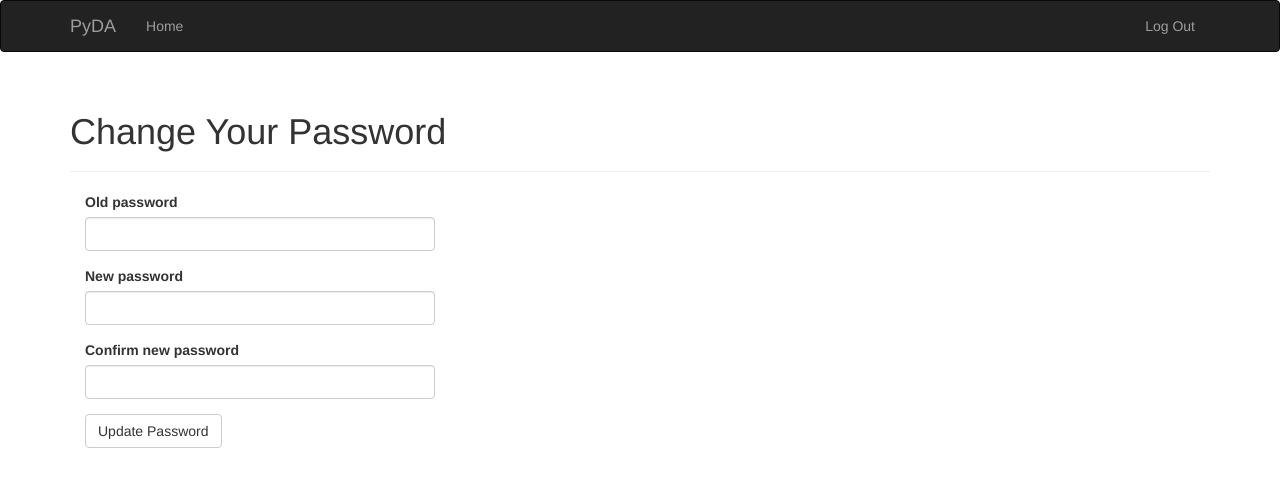
After one commit to 4kind/pyda, a Flask app: page /auth/change-password in a window 1280 px wide. The commit adds this page. Shown: the top 487 px of the page. Run offline with Flask 2, Linux system fonts and the light colour scheme; the visitor is signed in with stand-in values (Sample User, id 1); some libraries are stand-ins or nearby versions.

Commit message:
* possible to change password

```diff
--- a/app/auth/forms.py
+++ b/app/auth/forms.py
@@ -1,6 +1,6 @@
 from flask_wtf import Form
 from wtforms import StringField, PasswordField, BooleanField, SubmitField
-from wtforms.validators import DataRequired, Email, Length
+from wtforms.validators import DataRequired, Email, Length, EqualTo
 
 
 class LoginForm(Form):
@@ -8,3 +8,11 @@ class LoginForm(Form):
     password = PasswordField('Password', validators=[DataRequired()])
     remember_me = BooleanField('Keep me logged in')
     submit = SubmitField('Log In')
+
+
+class ChangePasswordForm(Form):
+    old_password = PasswordField('Old password', validators=[DataRequired()])
+    password = PasswordField('New password', validators=[
+        DataRequired(), EqualTo('password2', message='Passwords must match')])
+    password2 = PasswordField('Confirm new password', validators=[DataRequired()])
+    submit = SubmitField('Update Password')
--- a/app/auth/views.py
+++ b/app/auth/views.py
@@ -1,8 +1,9 @@
 from flask import render_template, redirect, request, url_for, flash
-from flask_login import login_user, logout_user, login_required
+from flask_login import login_user, logout_user, login_required, current_user
 from . import auth
+from .. import db
 from ..models import User
-from .forms import LoginForm
+from .forms import LoginForm, ChangePasswordForm
 
 
 @auth.route('/login', methods=['GET', 'POST'])
@@ -23,3 +24,18 @@ def logout():
     logout_user()
     flash('You have been logged out.')
     return redirect(url_for('main.index'))
+
+
+@auth.route('/change-password', methods=['GET', 'POST'])
+@login_required
+def change_password():
+    form = ChangePasswordForm()
+    if form.validate_on_submit():
+        if current_user.verify_password(form.old_password.data):
+            current_user.password = form.password.data
+            db.session.add(current_user)
+            flash('Your password has been updated.')
+            return redirect(url_for('main.index'))
+        else:
+            flash('Invalid password.')
+    return render_template("auth/change_password.html", form=form)
--- /dev/null
+++ b/app/templates/auth/change_password.html
@@ -0,0 +1,13 @@
+{% extends "layout.html" %}
+{% import "bootstrap/wtf.html" as wtf %}
+
+{% block title %}PyDA - Change Password{% endblock %}
+
+{% block page_content %}
+    <div class="page-header">
+        <h1>Change Your Password</h1>
+    </div>
+    <div class="col-md-4">
+        {{ wtf.quick_form(form) }}
+    </div>
+{% endblock %}
```
Also changed, not shown: app/templates/index.html (+9 -1 lines).
